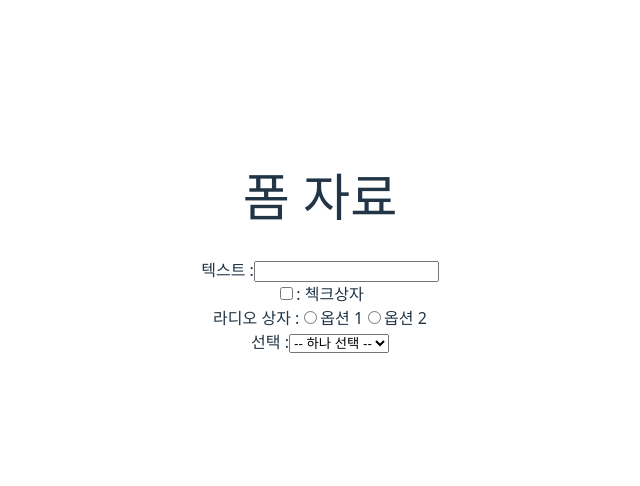
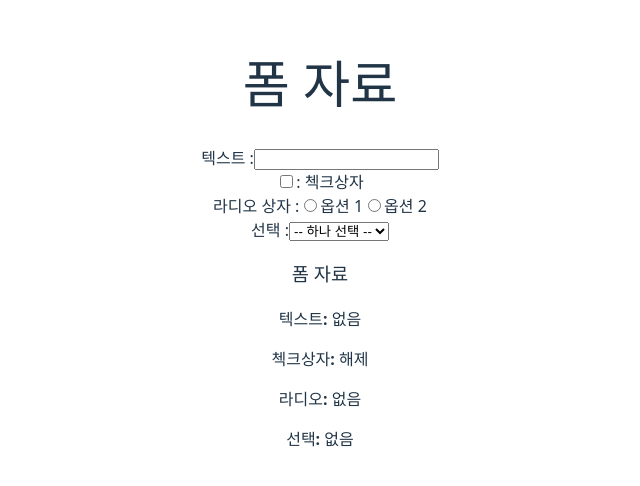
Before and after one commit to osparking/react-callback, a React (Vite) app: page / in a window 1280 px wide. Shown: the part 156-642 px from the top of the page, without its empty margins (320-960 px from the left). Built offline with nearby package versions, Linux system fonts and the light colour scheme.

Commit message:
form input data display div'

```diff
--- a/src/App.jsx
+++ b/src/App.jsx
@@ -70,7 +70,13 @@ function App() {
           </label>
         </div>
       </form>
-
+      <div className='form-data'>
+        <h3>폼 자료</h3>
+        <p><strong>텍스트: </strong>{formData.text || "없음"}</p>
+        <p><strong>첵크상자: </strong>{formData.checkbox ? "첵크" : "해제"}</p>
+        <p><strong>라디오: </strong>{formData.radio || "없음"}</p>
+        <p><strong>선택: </strong>{formData.select || "없음"}</p>
+      </div>
     </div>
   )
 }
```
